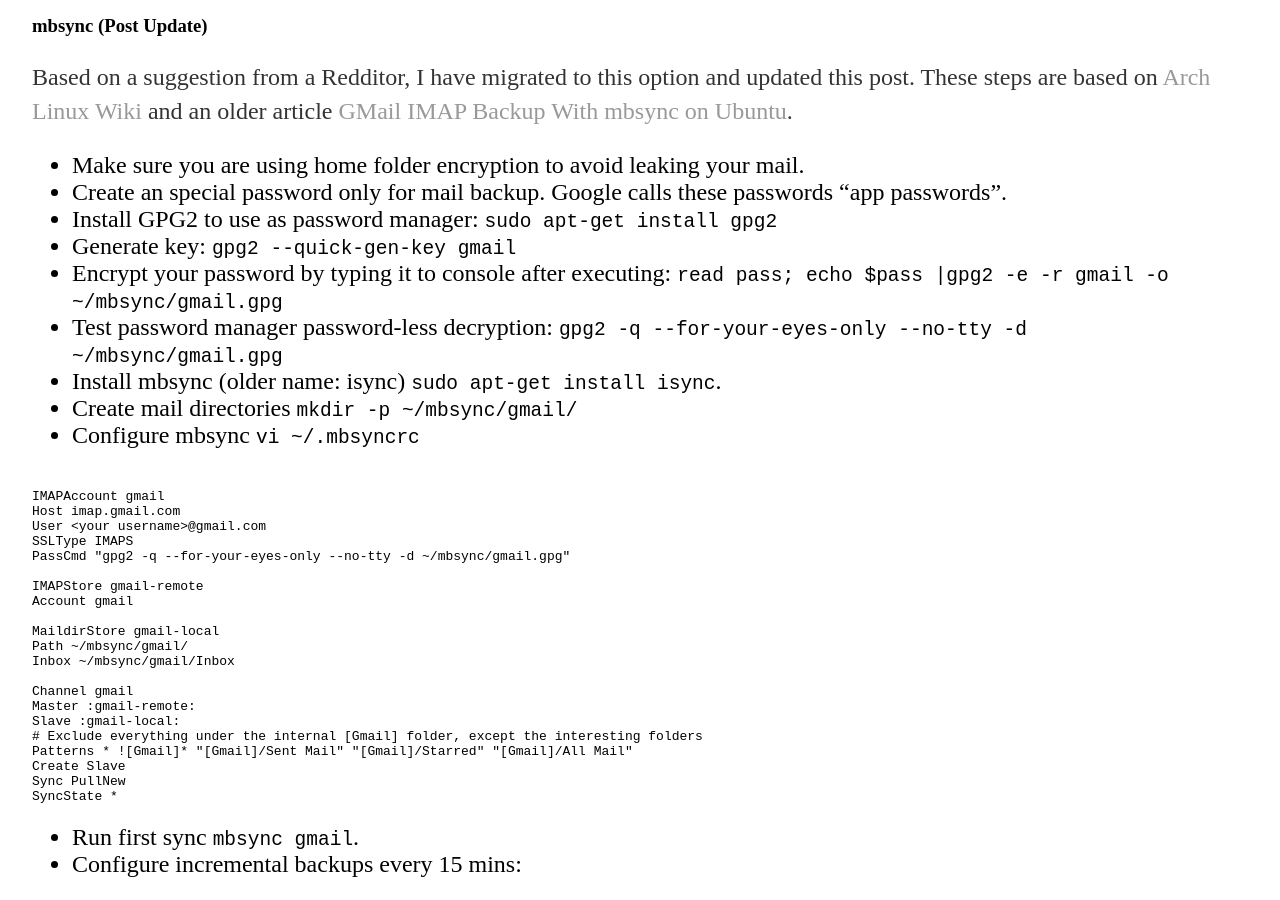
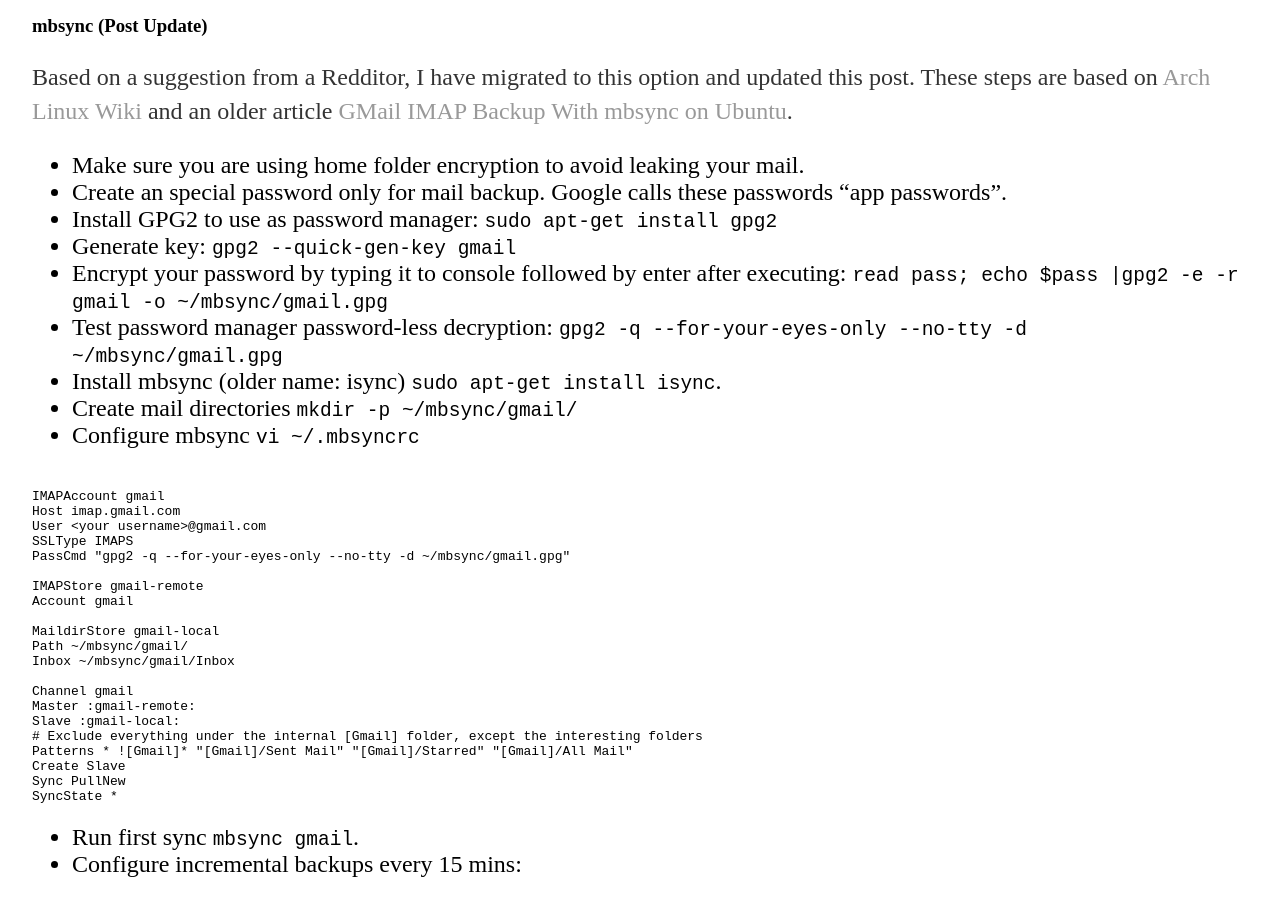
Before and after one commit to vackosar/vackosar.github.io, a Jekyll site: the page built from _posts/2017-07-05-Easy-Online-Independence-1-Mail-Backup.md, in a window 1280 px wide and 900 px high, scrolled down 576 px. Built offline with Jekyll 4.4.1, drawn with Linux system fonts in a browser that asks for light colours; comment, search, counter and statistics services are not loaded.

Commit message:
Mail Backup

````diff
--- a/_posts/2017-07-05-Easy-Online-Independence-1-Mail-Backup.md
+++ b/_posts/2017-07-05-Easy-Online-Independence-1-Mail-Backup.md
@@ -20,7 +20,7 @@
 - Create an special password only for mail backup. Google calls these passwords "app passwords".
 - Install GPG2 to use as password manager: ```sudo apt-get install gpg2```
 - Generate key: ```gpg2 --quick-gen-key gmail```
-- Encrypt your password by typing it to console after executing: ```read pass; echo $pass |gpg2 -e -r gmail -o ~/mbsync/gmail.gpg```
+- Encrypt your password by typing it to console followed by enter after executing: ```read pass; echo $pass |gpg2 -e -r gmail -o ~/mbsync/gmail.gpg```
 - Test password manager password-less decryption: ```gpg2 -q --for-your-eyes-only --no-tty -d ~/mbsync/gmail.gpg```
 - Install mbsync (older name: isync) ```sudo apt-get install isync```.
 - Create mail directories ```mkdir -p ~/mbsync/gmail/```
````
